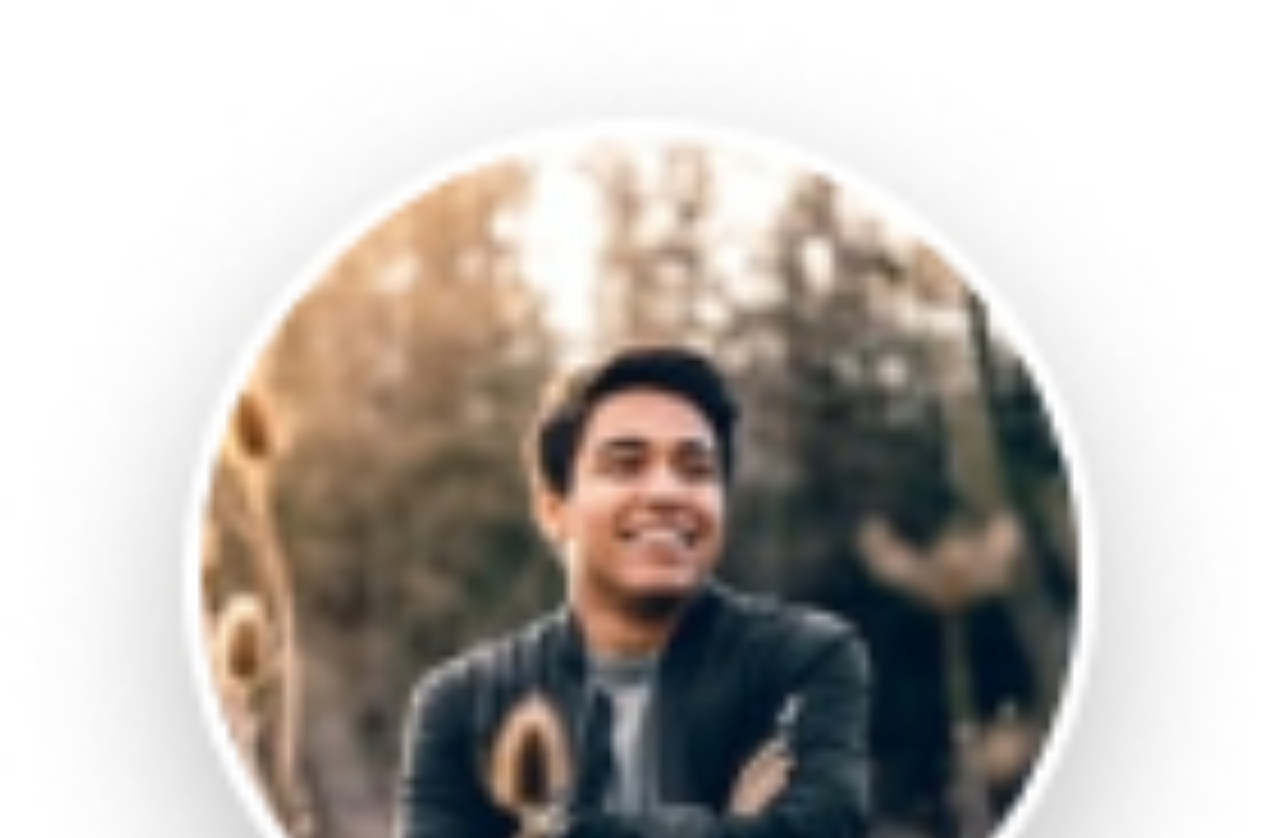
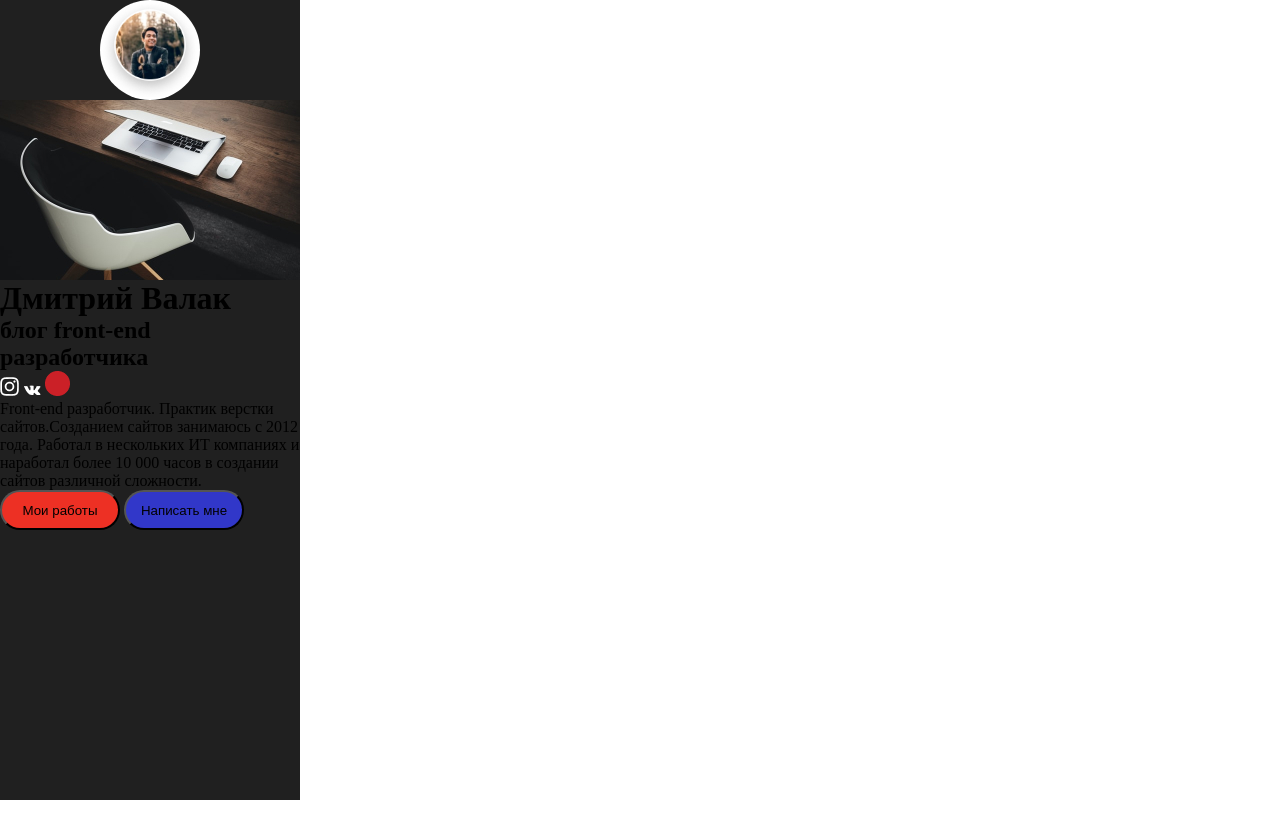
Before and after one commit to 1ogosh/Private_blog, a website: page app/index.html in a window 1280 px wide. Shown: the top 838 px of the page. After the commit the page ends 800 px from the top, so only its background shows below. Drawn offline with nearby package versions, Linux system fonts and the light colour scheme; files that its build step writes are made by us from their sources.

Commit message:
need corrections with sidebar

```diff
--- a/app/index.html
+++ b/app/index.html
@@ -4,21 +4,25 @@
 <head>
         <meta charset="UTF-8">
         <meta name="viewport" content="width=device-width, initial-scale=1.0">
-        <link rel="stylesheet" href="app/css/style.min.css">
+        <link rel="stylesheet" href="css/style.min.css">
         <title>Blog</title>
 </head>
 
 <body>
 
         <div class="sidebar">
-                <img class="sidebar_icon" src="img/bg/Ellipse.jpg" alt="elips">
+
+                <div class="sidebar_divic">
+                        <img class="sidebar_divic_icon" src="img/bg/Ellipse.jpg" alt="elips">
+                </div>
+
                 <img class="sidebar_bg" src="img/bg/profilebg.jpg" alt="profbg">
                 <h1>Дмитрий Валак</h1>
                 <h2>блог front-end разработчика</h2>
                 <img class="sidebar_href" src="img/icons/inst.png" alt="inst">
                 <img class="sidebar_href" src="img/icons/VK.png" alt="vk">
                 <img class="sidebar_href" src="img/icons/pinterest.png" alt="pinterest">
-                <p>Front-end разработчик. Практик верстки сайтов.Созданием сайтов занимаюсь с 2012 года. Работал в
+                <p class="sidebar_text">Front-end разработчик. Практик верстки сайтов.Созданием сайтов занимаюсь с 2012 года. Работал в
                         нескольких ИТ компаниях и наработал более 10 000 часов в создании сайтов различной сложности.
                 </p>
                 <button class="sidebar_btn_red">Мои работы</button>
--- a/app/scss/sidebar.scss
+++ b/app/scss/sidebar.scss
@@ -1,4 +1,44 @@
-.sidebar{
-        display: flex;
-        flex-direction: column;
+.sidebar {
+        width: 300px;
+        height: 100%;
+        background-color: #202020;
+        position: fixed;
+
+        &_divic {
+                width: 100px;
+                height: 100px;
+                margin: 0 auto;
+                overflow: hidden;
+
+                &_icon {
+                        width: 100%;
+                        max-width: 100%;
+                        height: 100%;
+                        margin: 0 auto;
+                        border-radius: 50%;
+                }
+        }
+
+        &_bg {
+                display: block;
+                width: 300px;
+                height: 180px;
+        }
+
+        &_btn {
+                &_red {
+                        background-color: #ED3024;
+                        width: 120px;
+                        height: 40px;
+                        border-radius: 25px;
+
+                }
+
+                &_purple {
+                        background-color: #3137C9;
+                        width: 120px;
+                        height: 40px;
+                        border-radius: 25px;
+                }
+        }
 }
--- a/gulpfile.js
+++ b/gulpfile.js
@@ -15,11 +15,11 @@ function scripts() {
                 .pipe(concat('main.min.js'))
                 .pipe(uglyfy())
                 .pipe(dest('app/js'))
-                .pipe(browserSync.stream())
+                .pipe(browserSync.stream());
 }
 function styles() {
         return src('app/scss/style.scss')
-                .pipe(autoprefixer({ overrideBrowserlist: ['last 10 version'] }))
+                .pipe(autoprefixer({ overrideBrowserslist: ['last 10 version'] }))
                 .pipe(concat('style.min.css'))
                 .pipe(scss({ outputStyle: 'compressed' }))
                 .pipe(dest('app/css'))
@@ -27,7 +27,7 @@ function styles() {
 }
 
 function watching() {
-        watch(['app/scss/style.scss'], styles)
+        watch(['app/scss/*.scss'], styles)
         watch(['app/js/main.js'], scripts)
         watch(['app/*.html']).on('change', browserSync.reload);
 }
```
Also changed, not shown: app/css/style.min.css, app/scss/style.scss (line endings or trailing spaces).
